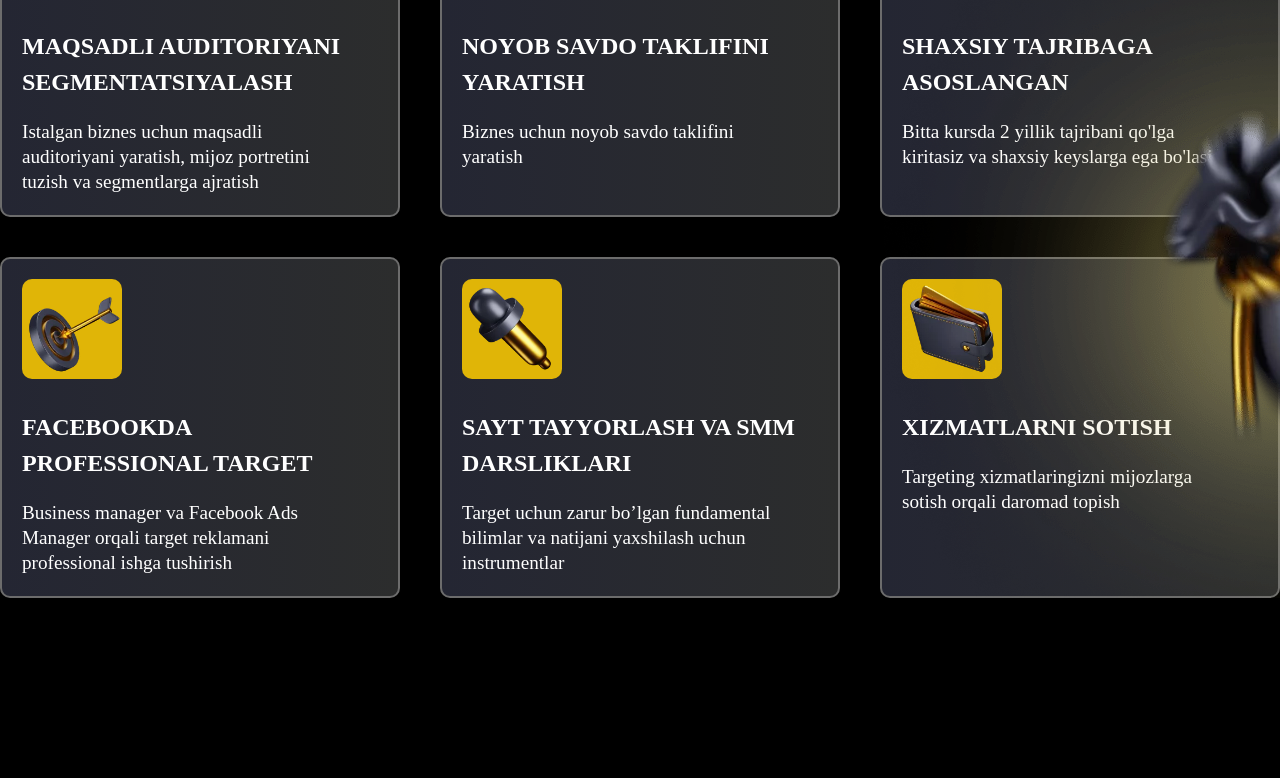
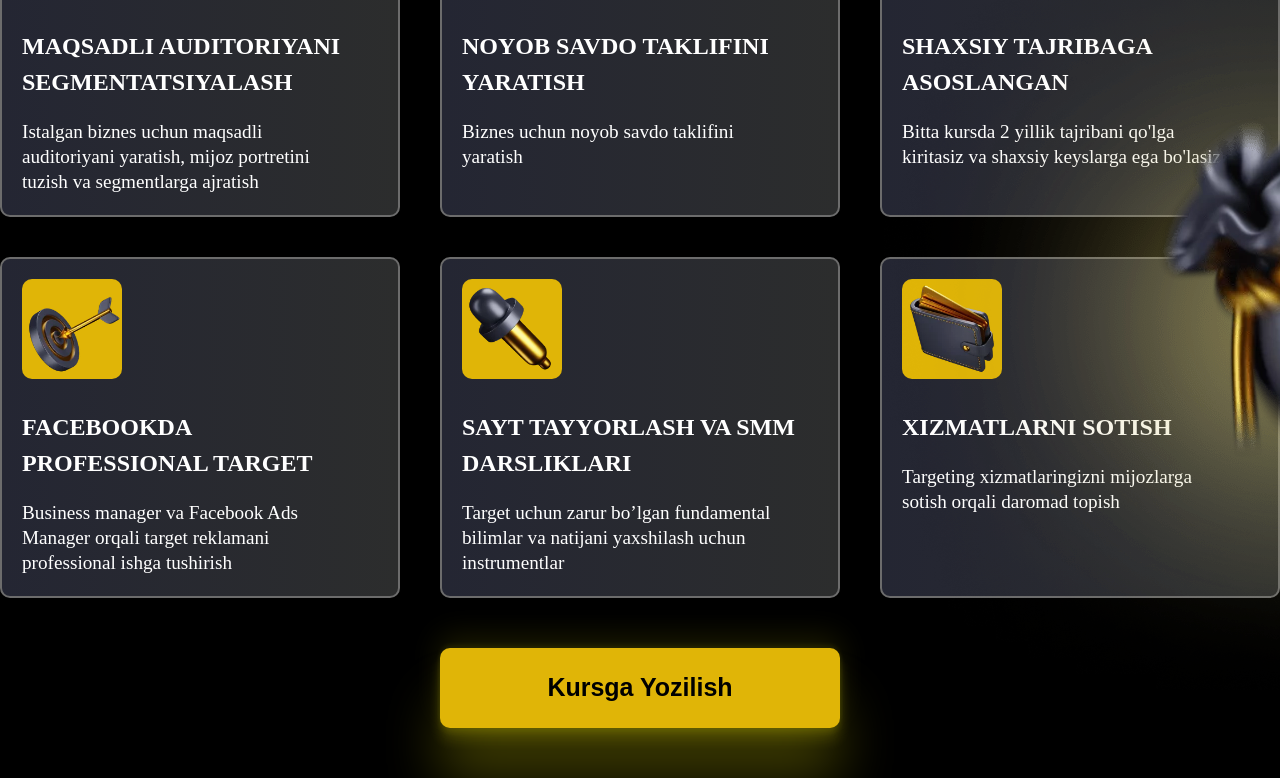
Before and after one commit to nodirbek6903/targetolog, a React (Vite) app: page / in a window 1280 px wide. Shown: the part 1088-1866 px from the top of the page. Before the commit the page ends 1686 px from the top, so only its background shows below. Built offline with nearby package versions, Linux system fonts and the light colour scheme.

Commit message:
about edit

```diff
--- a/src/components/About/About.css
+++ b/src/components/About/About.css
@@ -72,7 +72,7 @@
 .about-img1{
   position: absolute;
   right: -260px;
-  top: 35%;
+  top: 30%;
   z-index: 1;
 }
 .about-img2{
@@ -80,3 +80,21 @@
   right: -500px;
   top: 15%;
 }
+.about-btns{
+  margin-top: 50px;
+  margin-bottom: 50px;
+}
+.about-btn{
+  width: 400px;
+  height: 80px;
+  font-size: 25px;
+  font-weight: 600;
+  background: rgb(224, 181, 7);
+  border: none;
+  border-radius: 10px;
+  display: flex;
+  align-items: center;
+  justify-content: center;
+  margin: 0 auto;
+  box-shadow: rgba( 233, 222, 9, 0.25) 0px 54px 55px, rgba(233, 222, 9, 0.12) 0px -12px 30px, rgba(233, 222, 9, 0.12) 0px 4px 6px, rgba(233, 222, 9, 0.17) 0px 12px 13px, rgba(233, 222, 9, 0.09) 0px -3px 5px;
+}
--- a/src/components/About/About.jsx
+++ b/src/components/About/About.jsx
@@ -67,6 +67,9 @@
                     ))
                 }
             </div>
+            <div className="about-btns">
+                <button className="about-btn">Kursga Yozilish</button>
+            </div>
         </div>
             <img src={Img7} alt="" className="about-img1" />
             <img src={Img8} alt="" className="about-img2" />
```
